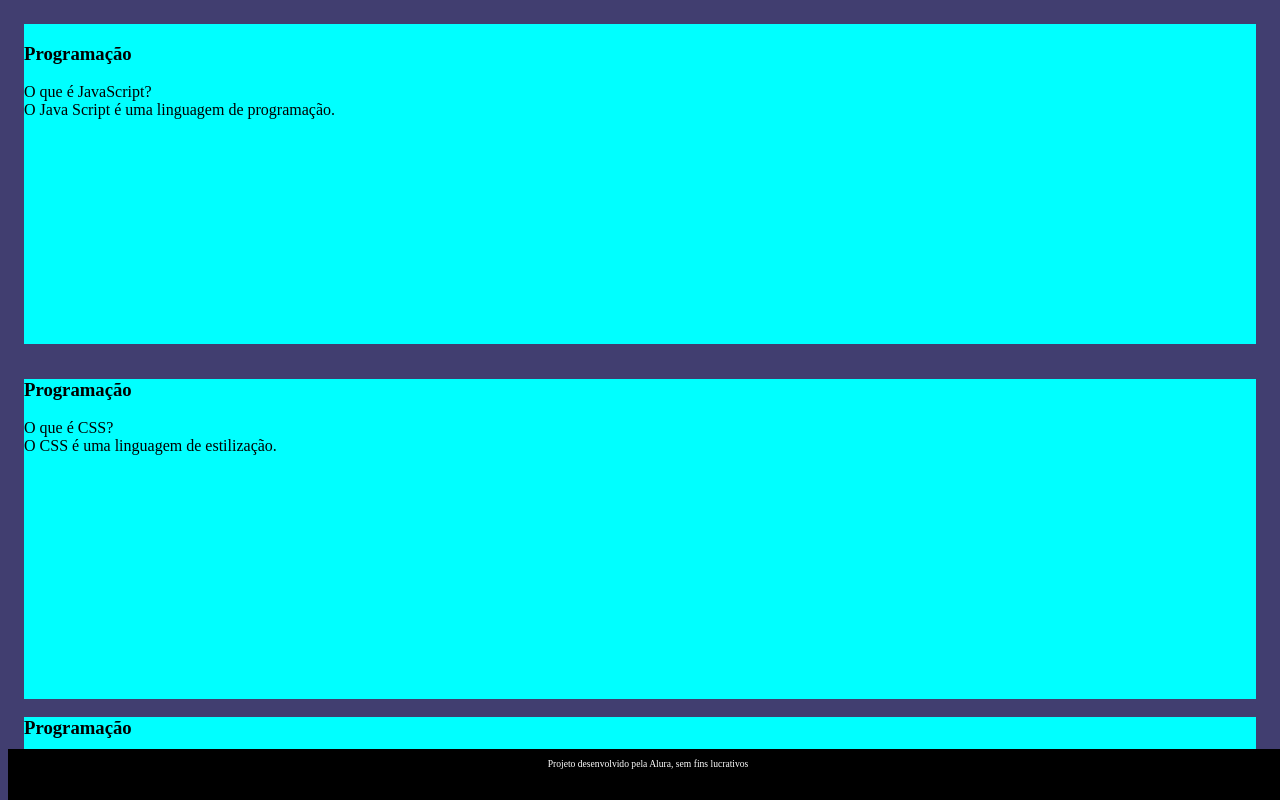
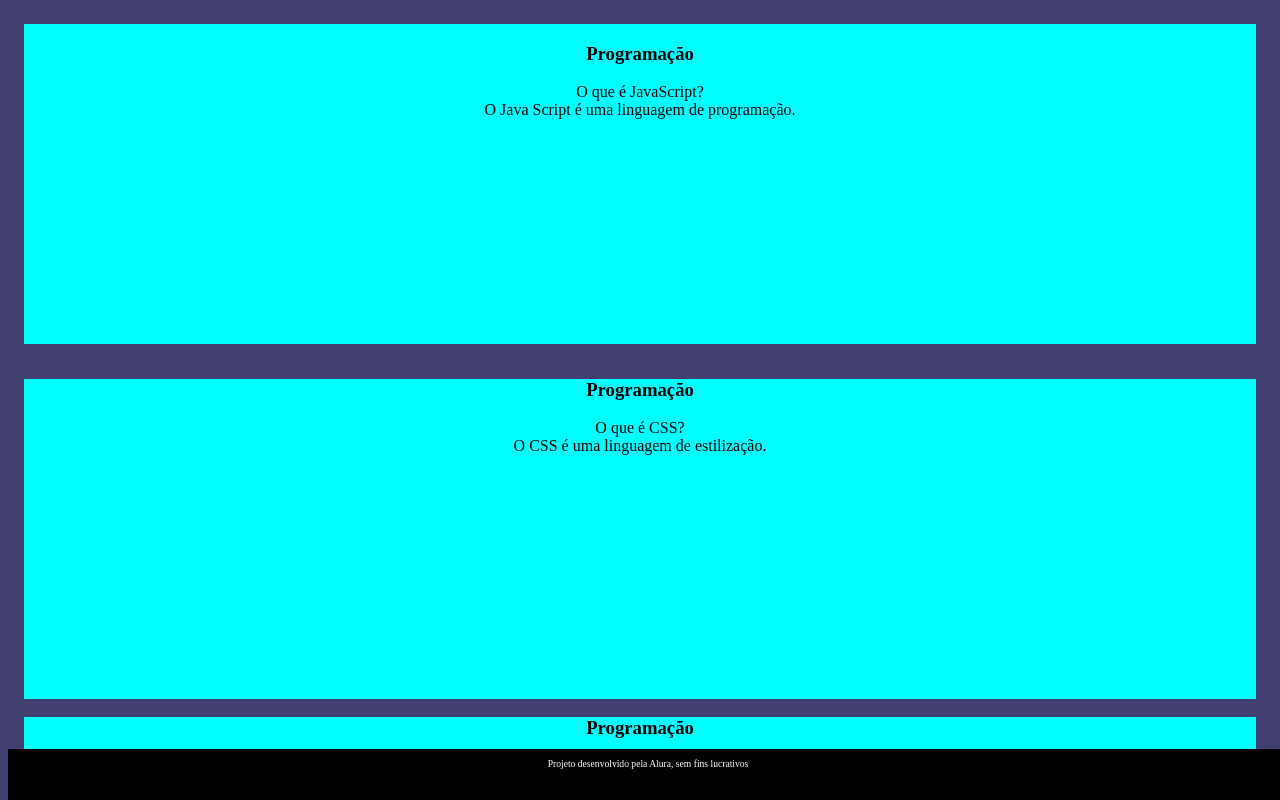
Before and after one commit to lucinhaa/Curso-1-Alura, a plain HTML site: page index.html in a window 1280 px wide. Shown: the top 800 px of the page. Drawn offline with Linux system fonts and the light colour scheme; a web font is replaced by a local one.

Commit message:
rdyttrftrt

```diff
--- a/style.css
+++ b/style.css
@@ -15,6 +15,10 @@ body {
     flex-basis: calc(33% -6rem);
 }
 
+.cartao_conteudo {
+    text-align: center;
+    height: 100%;
+}
 
 
 footer {
```
